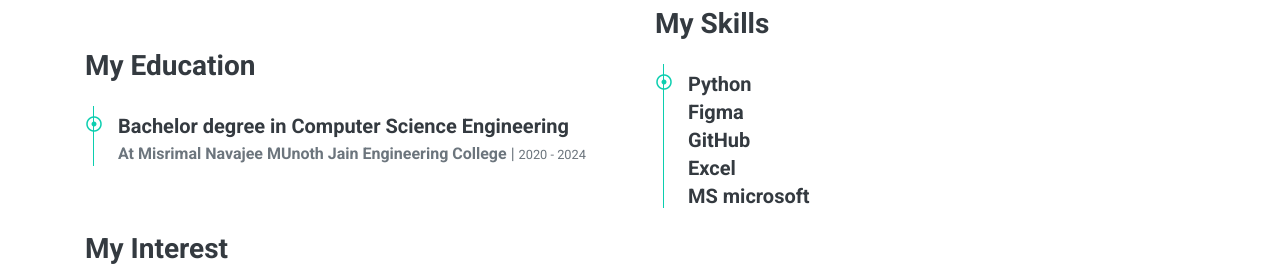
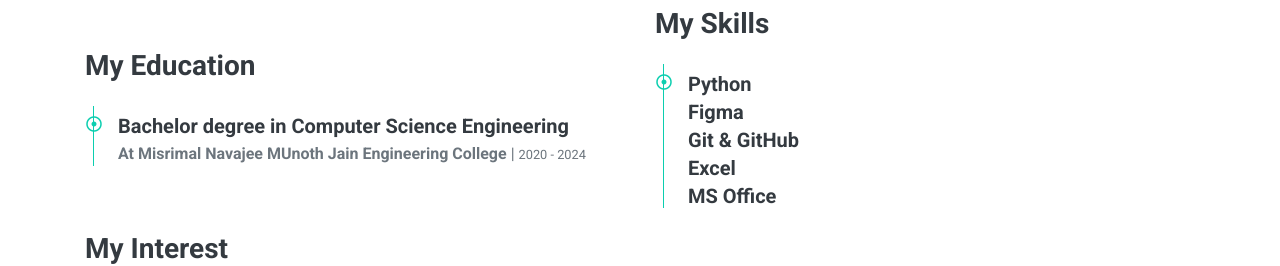
Before and after one commit to Krithikadana/KrithikaMyPortfolio, a plain HTML site: page index.html in a window 1280 px wide. Shown: the part 1760-2026 px from the top of the page. Drawn offline with nearby package versions, Linux system fonts and the light colour scheme.

Commit message:
Update index.html

```diff
--- a/index.html
+++ b/index.html
@@ -137,9 +137,9 @@
                             <i class="far fa-dot-circle text-primary position-absolute" style="top: 2px; left: -32px;"></i>
                             <h5 class="font-weight-bold mb-1">Python</h5>
                             <h5 class="font-weight-bold mb-1">Figma</h5>
-                            <h5 class="font-weight-bold mb-1">GitHub</h5>
+                            <h5 class="font-weight-bold mb-1">Git & GitHub</h5>
                             <h5 class="font-weight-bold mb-1">Excel</h5>
-                            <h5 class="font-weight-bold mb-1">MS microsoft</h5>
+                            <h5 class="font-weight-bold mb-1">MS Office</h5>
                         </div>
 
                     </div>
```
